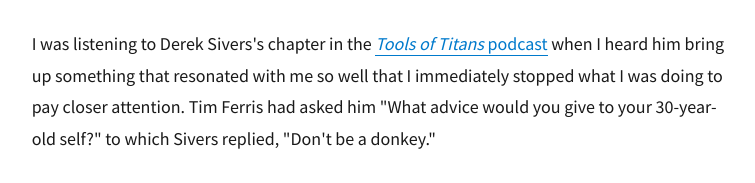
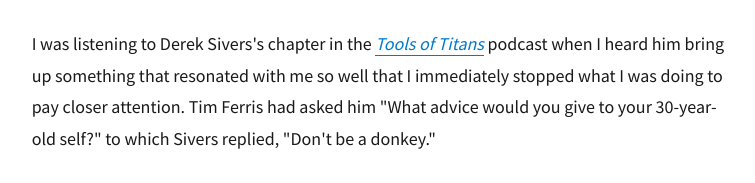
Before and after one commit to LenaNguyen/personal-blog, a Gatsby site: page /blog/when-choosing-what-to-do-in-life-dont-be-a-donkey/ in a window 1280 px wide. Shown: the part 384-567 px from the top of the page, without its empty margins (254-1009 px from the left). Built offline with nearby package versions, Linux system fonts and the light colour scheme; Gatsby itself is replaced by a stand-in of ours; some packages are replaced by stand-ins of ours.

Commit message:
Update Blog “when-choosing-what-to-do-in-life-dont-be-a-donkey”

```diff
--- a/content/blog/when-choosing-what-to-do-in-life-dont-be-a-donkey.md
+++ b/content/blog/when-choosing-what-to-do-in-life-dont-be-a-donkey.md
@@ -7,7 +7,7 @@
 ---
 <!--StartFragment-->
 
-I was listening to Derek Sivers's chapter in the [*Tools of Titans* podcast](https://podcasts.apple.com/ca/podcast/tools-titans-tactics-routines-habits-world-class-performers/id1515607844) when I heard him bring up something that resonated with me so well that I immediately stopped what I was doing to pay closer attention. Tim Ferris had asked him "What advice would you give to your 30-year-old self?" to which Sivers replied, "Don't be a donkey."
+I was listening to Derek Sivers's chapter in the [*Tools of Titans*](https://podcasts.apple.com/ca/podcast/tools-titans-tactics-routines-habits-world-class-performers/id1515607844) podcast when I heard him bring up something that resonated with me so well that I immediately stopped what I was doing to pay closer attention. Tim Ferris had asked him "What advice would you give to your 30-year-old self?" to which Sivers replied, "Don't be a donkey."
 
 Sivers is referring to the donkey in the fable *Buridan's Ass* about a donkey who stands in the middle of a pile of hay and a bucket of water. The donkey looks back and forth trying to deciding between the hay or the water. Hay. Water. Hay. Water. He's so indecisive that he eventually falls over and dies of both hunger and thirst.
 
```
